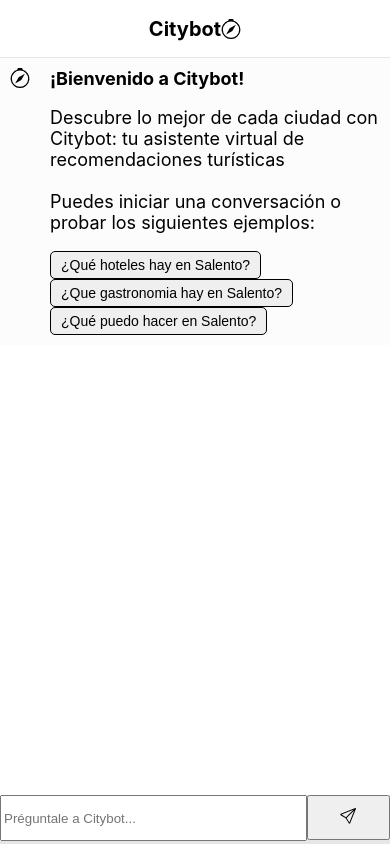
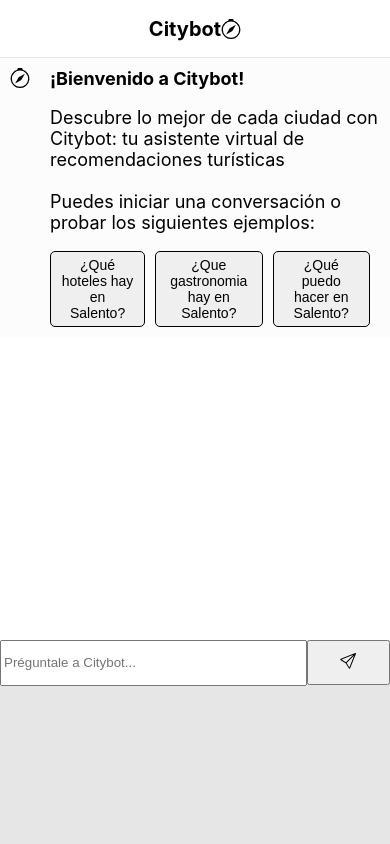
Before and after one commit to KevinZea/Chatbot-pdf, a React (Create React App) app: page / in a window 390 px wide. Built offline with nearby package versions, Linux system fonts and the light colour scheme.

Commit message:
displays and information

```diff
--- a/src/App.css
+++ b/src/App.css
@@ -93,7 +93,13 @@ body{
     width: 100%;
   }
   .chat-messages{
-    height: 450px;
+    height: 55%;
     background-color: white;
   }
+  .chat-baner{
+    height: max-content;
+  }
+  .chat-baner-info-buttons{
+    display: flex;
+  }
 }
--- a/src/App.js
+++ b/src/App.js
@@ -70,7 +70,7 @@ function App() {
               <button onClick={(e) => {setPrompt("¿Que gastronomia hay en Salento?")}}>
                 ¿Que gastronomia hay en Salento?
                 </button>
-              <button onClick={(e) => {setPrompt("¿Que gastronomia hay en Salento?")}}>
+              <button onClick={(e) => {setPrompt("¿Qué puedo hacer en Salento?")}}>
                 ¿Qué puedo hacer en Salento?
                 </button>
             </div>
--- a/src/LinkRenderer/LinkRenderer.jsx
+++ b/src/LinkRenderer/LinkRenderer.jsx
@@ -9,7 +9,7 @@ const LinkRenderer = ({ text }) => {
         part = part.replace(/"/g, '')
         return (
           <a key={index} href={part} target="_blank" rel="noopener noreferrer">
-            {part}
+            Click {" "}
           </a>
         );
       } else {
--- a/src/chat.js
+++ b/src/chat.js
@@ -11,8 +11,9 @@ export async function createChat(question) {
     try {
         const arrayContext = await searchReviews(embeddingsArray, question)
         let context = `
-            Responde la siguiente pregunta basado en el contexto de abajo
+            Responde la siguiente pregunta basado en el siguiente contexto
             y respondiendo con toda la informacion de contacto que haya
+            de manera organizada (si hay palabras que empiecen con * separala)
             y si no puedes responder la pregunta basado en el contexto
             vas a decir Lo siento no tengo conocimiento en tu informacion
             Nota: si te saludan solo responde el saludo
@@ -27,20 +28,14 @@ export async function createChat(question) {
         arrayMessages.push(user)
         const completion = await openai.createChatCompletion({
             model: 'gpt-3.5-turbo',
-            max_tokens: 350,
             messages: arrayMessages,
-            // context: context,
             temperature:0
 
 
         });
-        const message = completion.data.choices[0].message.content
+        const message = completion.data.choices[0].message
 
-        let objAssitant = {
-            role: "assistant",
-            content: message
-        }
-        return objAssitant
+        return message
     } catch (error) {
         console.error(error);
     }
```
Also changed, not shown: src/embedding.json.
